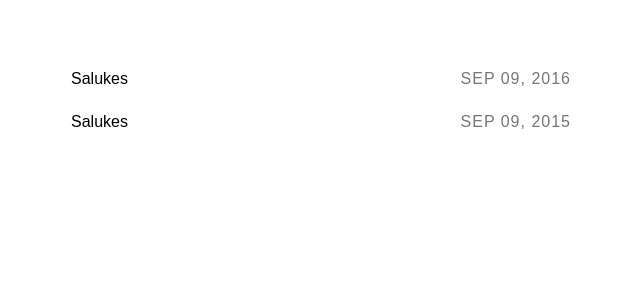
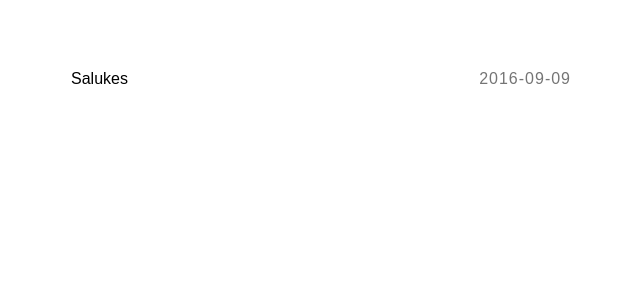
Before and after one commit to dagske/dagske.github.io, a Jekyll site: the page built from index.html, in a window 1280 px wide. Shown: the top 300 px of the page, without its empty margins (319-959 px from the left). Built offline with Jekyll 4.4.1, drawn with Linux system fonts in a browser that asks for light colours; some web fonts are replaced.

Commit message:
Hello World!

```diff
--- a/_layouts/post.html
+++ b/_layouts/post.html
@@ -16,7 +16,7 @@ layout: default
 
 	<div class="center">
 		<h1>{{ page.title }}</h1>
-		<time>{{ page.date | date: '%B %-d, %Y' }}</time>
+		<time>{{ page.date | date: "%Y-%m-%d" }}</time>
 	</div>
 
 	<div class="divider"></div>
--- a/index.html
+++ b/index.html
@@ -9,7 +9,7 @@ layout: default
 
 		<li>
 			<div class="post-date">
-				<span>{{ post.date | date: "%b %d, %Y" }}</span>
+				<span>{{ post.date | date: "%Y-%m-%d" }}</span>
 			</div>
 			<div class="title">
 				<a href="{{ post.url | prepend: site.baseurl }}">{{ post.title }}</a>
```
Also changed, not shown: _posts/2015-09-09-salukes.md (deleted, +0 -8 lines).
